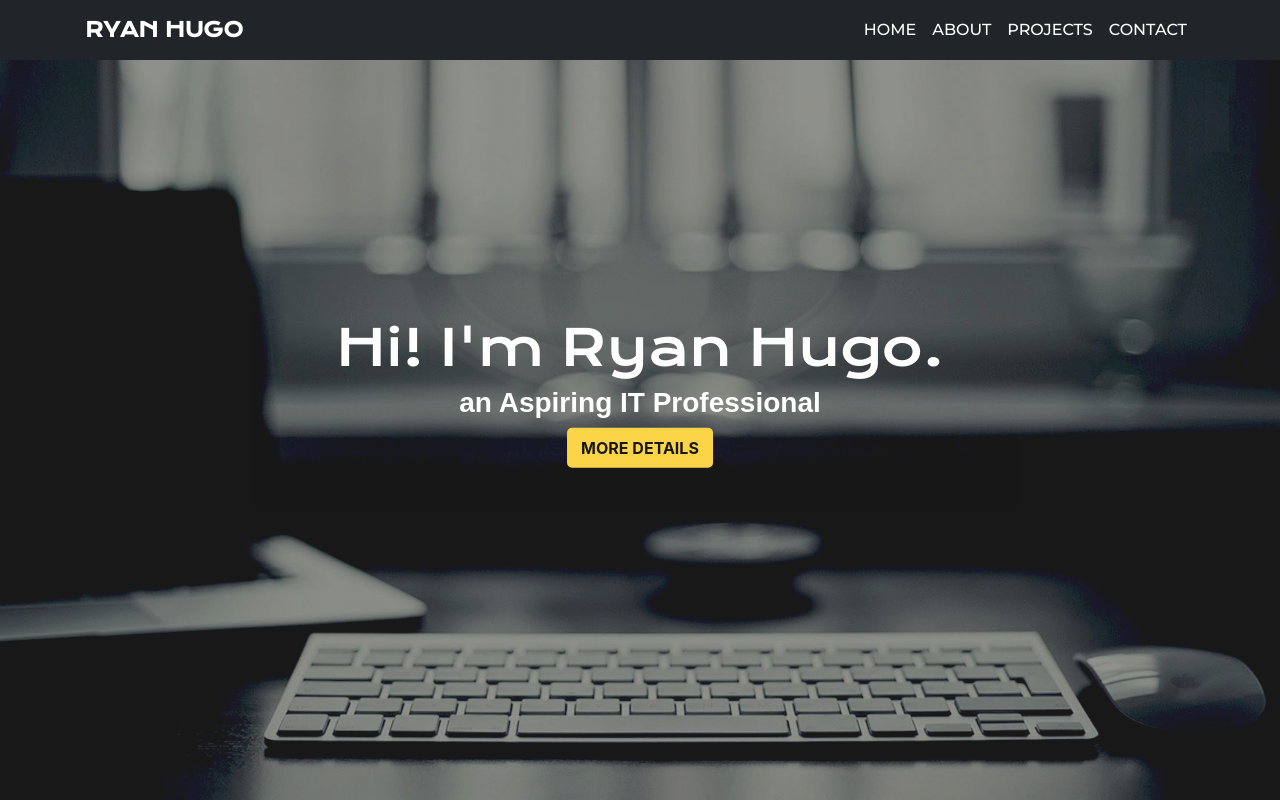
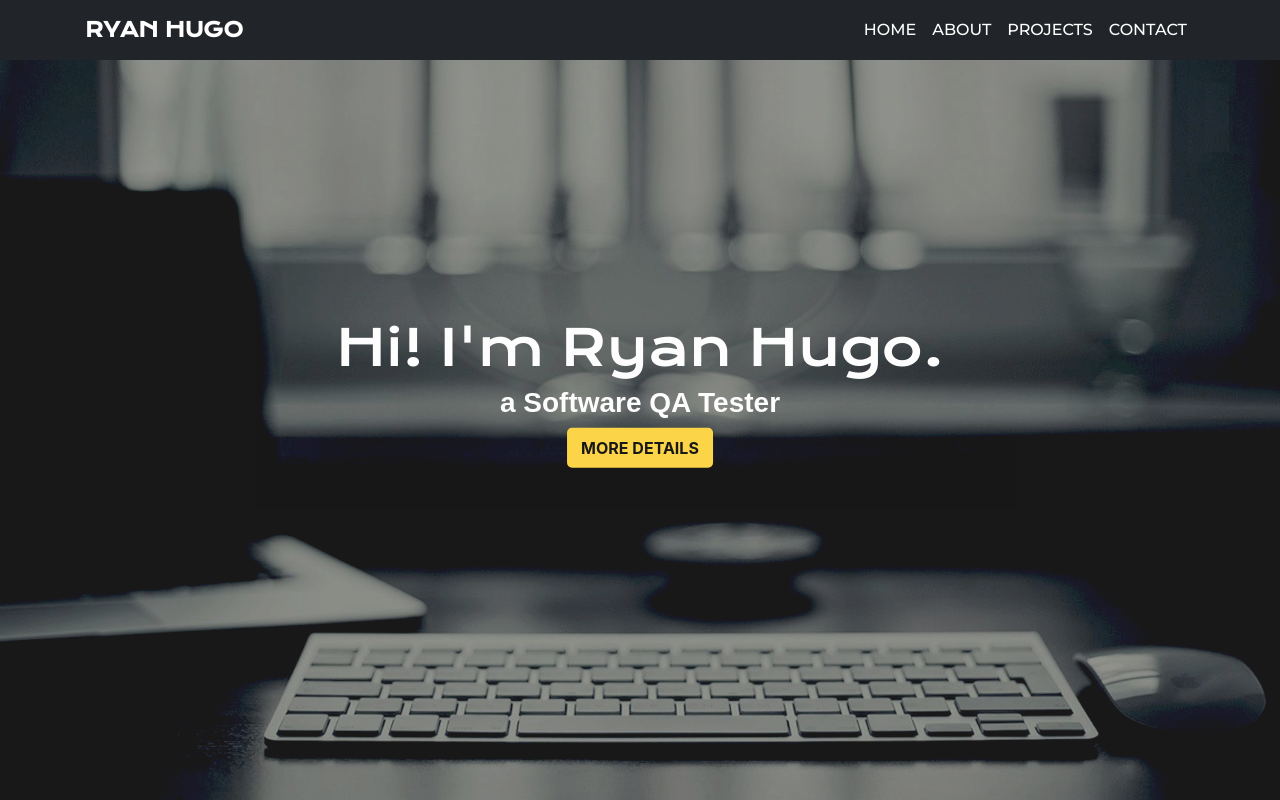
Before and after one commit to rjchugo/rjchugo.github.io, a plain HTML site: page index.html in a window 1280 px wide. Shown: the top 800 px of the page. Drawn offline with nearby package versions, Linux system fonts and the light colour scheme; files whose address does not match are found by name.

Commit message:
Update index.html

```diff
--- a/index.html
+++ b/index.html
@@ -47,7 +47,7 @@
           <header class="page-header header container-fluid">
             <div class="description">
               <h1>Hi! I'm Ryan Hugo.</h1>
-                <h3><strong>an Aspiring IT Professional</strong></h3>
+                <h3><strong>a Software QA Tester</strong></h3>
                 <a href="#about-me"><button class="btn btn-outline-secondary btn-md" ><strong>MORE DETAILS</strong></button></a>
             </div>
           </header> <!--"It is not about ideas. It's about making ideas happen."-->
```
